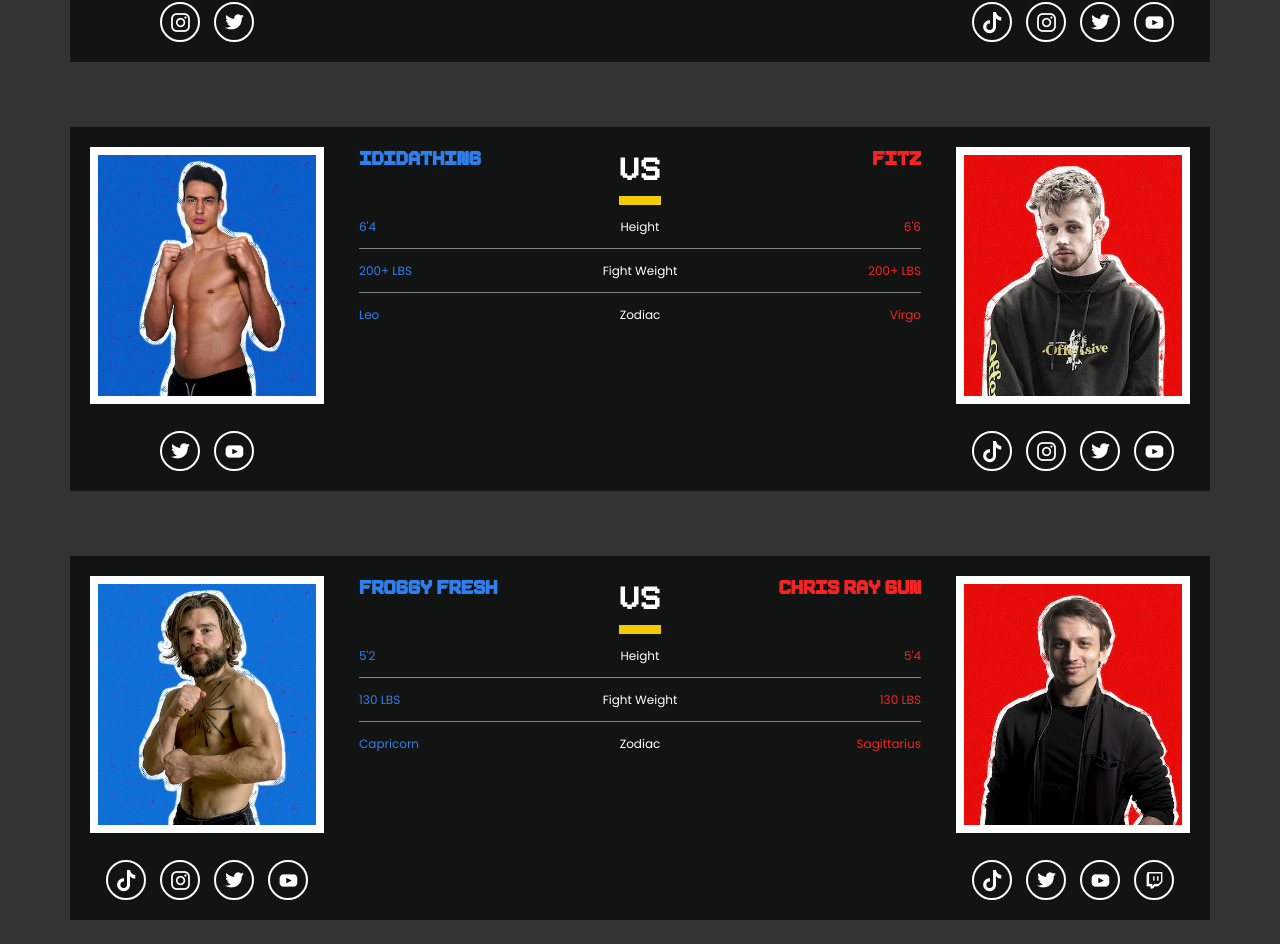
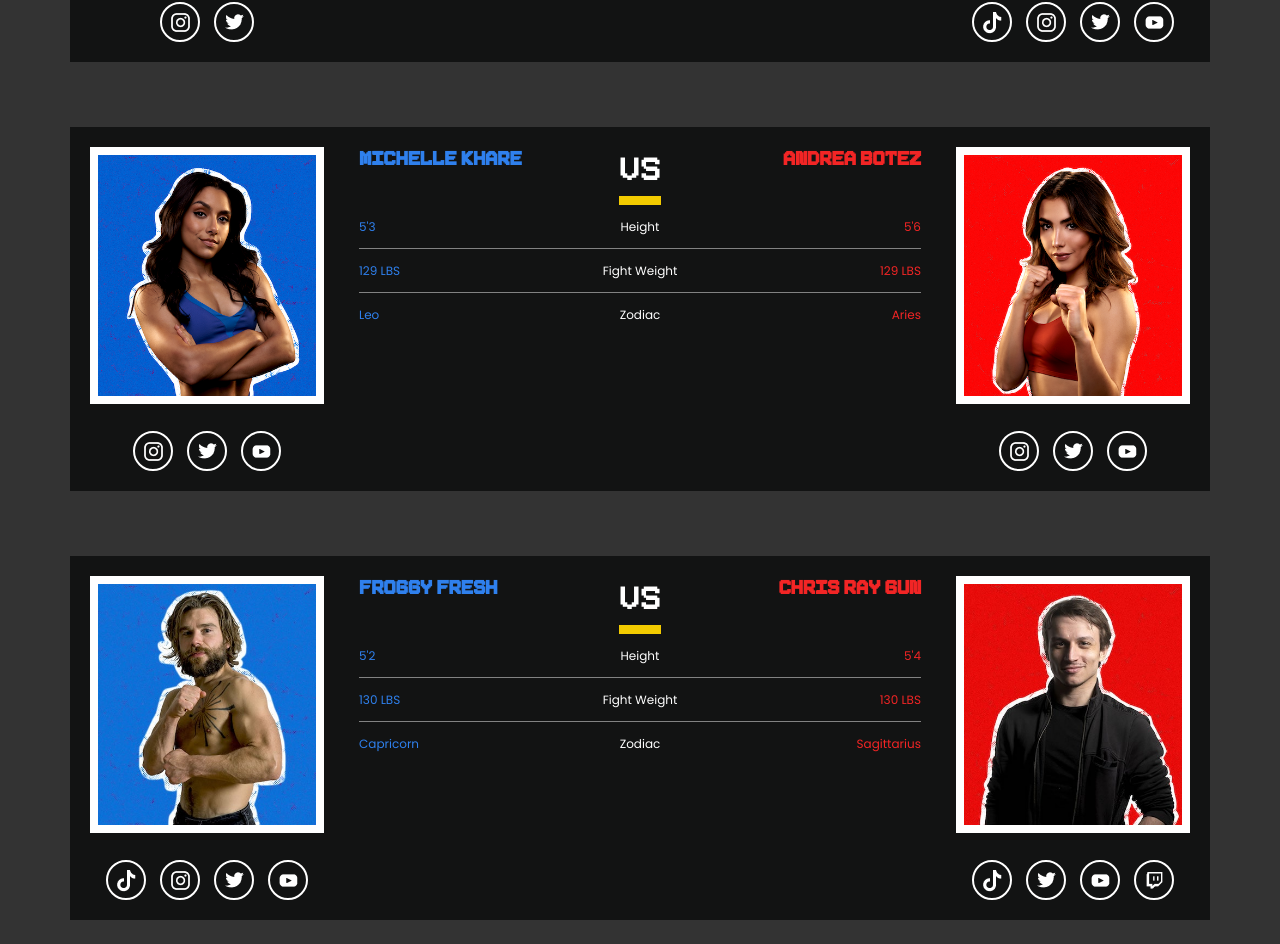
Before and after one commit to Braedencraig/creator-clash-2, a Next.js app: page / in a window 1280 px wide. Shown: the part 1798-2742 px from the top of the page. Built offline with nearby package versions, Linux system fonts and the light colour scheme.

Commit message:
add new fighters

```diff
--- a/components/matchups.js
+++ b/components/matchups.js
@@ -6,8 +6,10 @@ import alex from "../public/assets/alex-min.jpg";
 import idubz from "../public/assets/idubz-min.jpg";
 import john from "../public/assets/john-min.jpg";
 import harley from "../public/assets/harley-min.jpg";
-import ididathing from "../public/assets/ididathing-min.jpg";
-import fitz from "../public/assets/fitz-min.jpg";
+// import ididathing from "../public/assets/ididathing-min.jpg";
+// import fitz from "../public/assets/fitz-min.jpg";
+import andrea from "../public/assets/andrea.png";
+import michelle from "../public/assets/michelle.png";
 import tyler from "../public/assets/tyler-min.jpg";
 import chris from "../public/assets/chris-min.jpg";
 import hayley from "../public/assets/hayley-min.jpg";
@@ -115,37 +117,40 @@ export default function Matchups() {
     },
     {
       fighter1: {
-        name: "IDIDATHING",
+        name: "Michelle Khare",
         bio: "YouTuber, Member of Misfits, Gamer",
         record: "1 - 0",
-        height: "6'4",
-        weight: "200+ LBS",
+        height: "5'3",
+        weight: "129 LBS",
         zodiac: "Leo",
-        img: ididathing,
-        class: "heavyweight",
+        img: michelle,
+        class: "flyweight",
         socials: {
-          youtube: "https://www.youtube.com/c/Ididathing",
-          twitter: "https://twitter.com/ididathing1",
+          insta: "https://www.instagram.com/michellekhare/?hl=en",
+          youtube: "https://www.youtube.com/@MichelleKhare",
+          twitter:
+            "https://twitter.com/MichelleKhare?ref_src=twsrc%5Egoogle%7Ctwcamp%5Eserp%7Ctwgr%5Eauthor",
         },
       },
       fighter2: {
-        name: "Fitz",
+        name: "Andrea Botez",
         bio: "YouTuber, Handyman, Communist",
         record: "1 - 0",
-        height: "6'6",
-        weight: "200+ LBS",
-        zodiac: "Virgo",
-        img: fitz,
-        class: "heavyweight",
+        height: "5'6",
+        weight: "129 LBS",
+        zodiac: "Aries",
+        img: andrea,
+        class: "flyweight",
         socials: {
-          tiktok: "https://www.tiktok.com/@fitz?lang=en",
-          insta: "https://www.instagram.com/goodguyfitz/",
-          youtube: "https://www.youtube.com/c/Fitz",
-          twitter: "https://twitter.com/GoodGuyFitz",
+          insta: "https://www.instagram.com/itsandreabotez/?hl=en",
+          youtube: "https://www.youtube.com/channel/UCAn8NrZ-J4CRfwodajqFYoQ",
+          twitter:
+            "https://twitter.com/itsandreabotez?ref_src=twsrc%5Egoogle%7Ctwcamp%5Eserp%7Ctwgr%5Eauthor",
         },
       },
-      class: ["comedy", "gaming"],
+      class: ["podcasting"],
     },
+
     {
       fighter1: {
         name: "Froggy Fresh",
```
Also changed, not shown: public/assets/andrea.png (added), public/assets/michelle.png (added).
